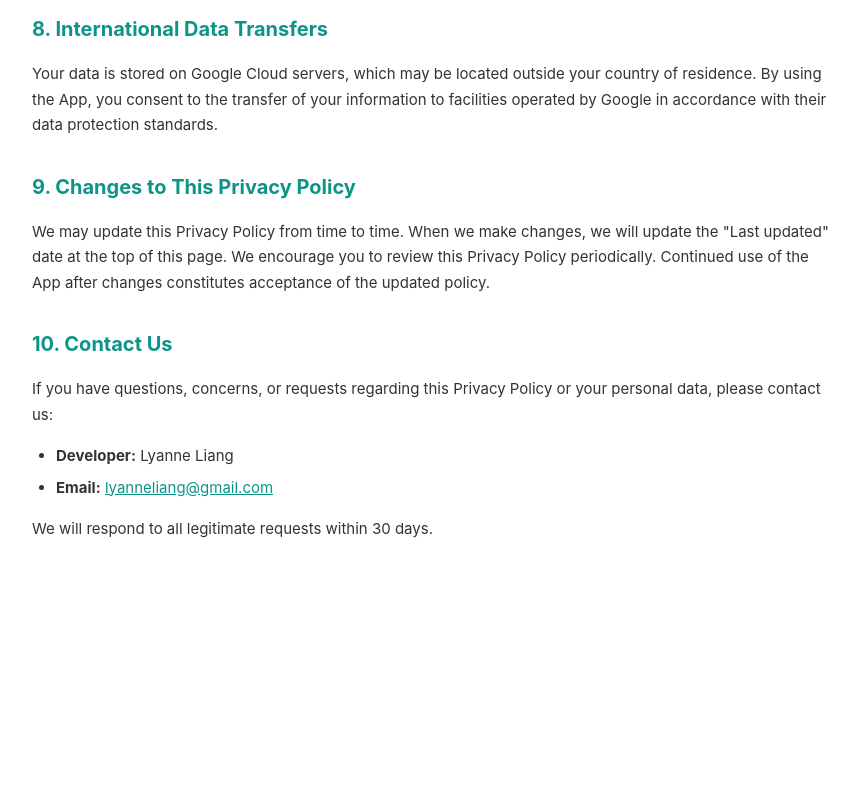
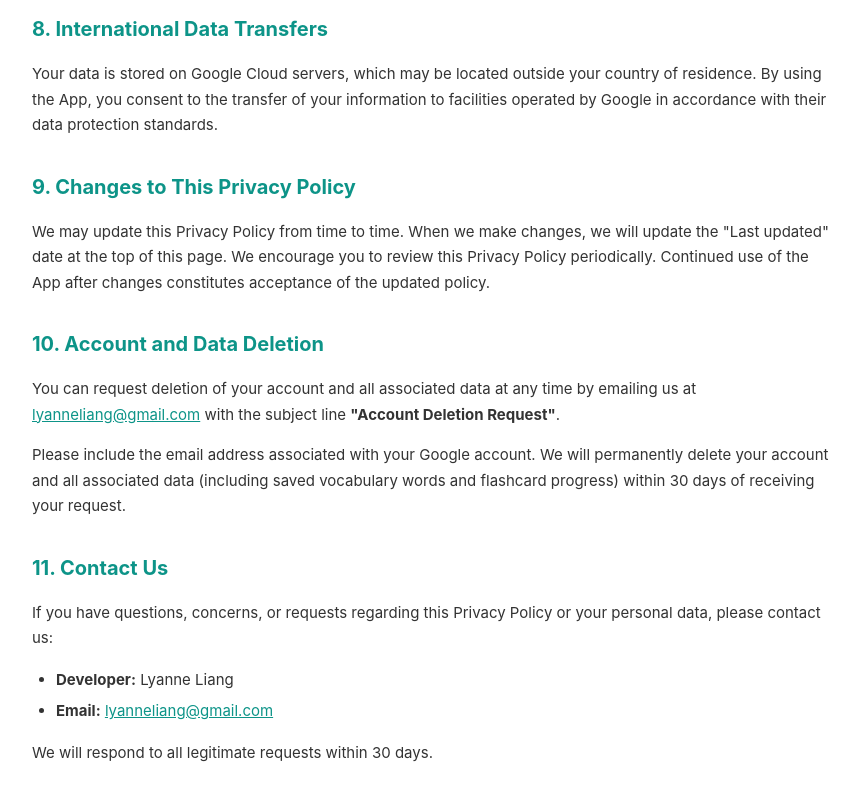
Before and after one commit to lylyto321-cpu/Snap-and-Learn, a website: page store-listing/privacy-policy.html in a window 1280 px wide. Shown: the part 3293-4093 px from the top of the page, without its empty margins (208-1067 px from the left). Before the commit the page ends 3874 px from the top, so only its background shows below. Drawn offline with Linux system fonts and the light colour scheme.

Commit message:
Add account deletion request section to privacy policy
Co-Authored-By: Claude Sonnet 4.6 <noreply@anthropic.com>

```diff
--- a/store-listing/privacy-policy.html
+++ b/store-listing/privacy-policy.html
@@ -165,7 +165,13 @@
 
 <p>We may update this Privacy Policy from time to time. When we make changes, we will update the "Last updated" date at the top of this page. We encourage you to review this Privacy Policy periodically. Continued use of the App after changes constitutes acceptance of the updated policy.</p>
 
-<h2>10. Contact Us</h2>
+<h2 id="delete">10. Account and Data Deletion</h2>
+
+<p>You can request deletion of your account and all associated data at any time by emailing us at <a href="mailto:lyanneliang@gmail.com">lyanneliang@gmail.com</a> with the subject line <strong>"Account Deletion Request"</strong>.</p>
+
+<p>Please include the email address associated with your Google account. We will permanently delete your account and all associated data (including saved vocabulary words and flashcard progress) within 30 days of receiving your request.</p>
+
+<h2>11. Contact Us</h2>
 
 <p>If you have questions, concerns, or requests regarding this Privacy Policy or your personal data, please contact us:</p>
 
```
